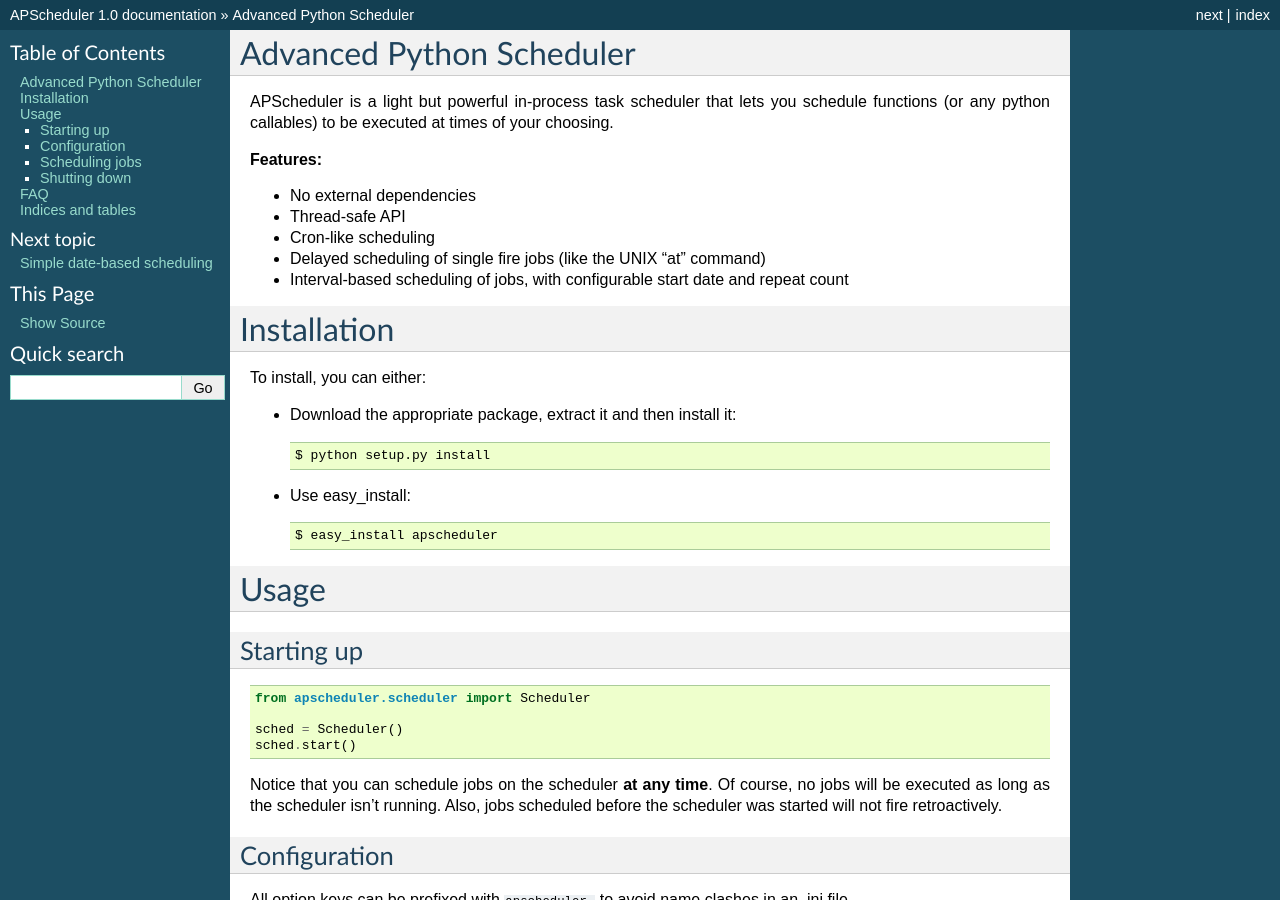
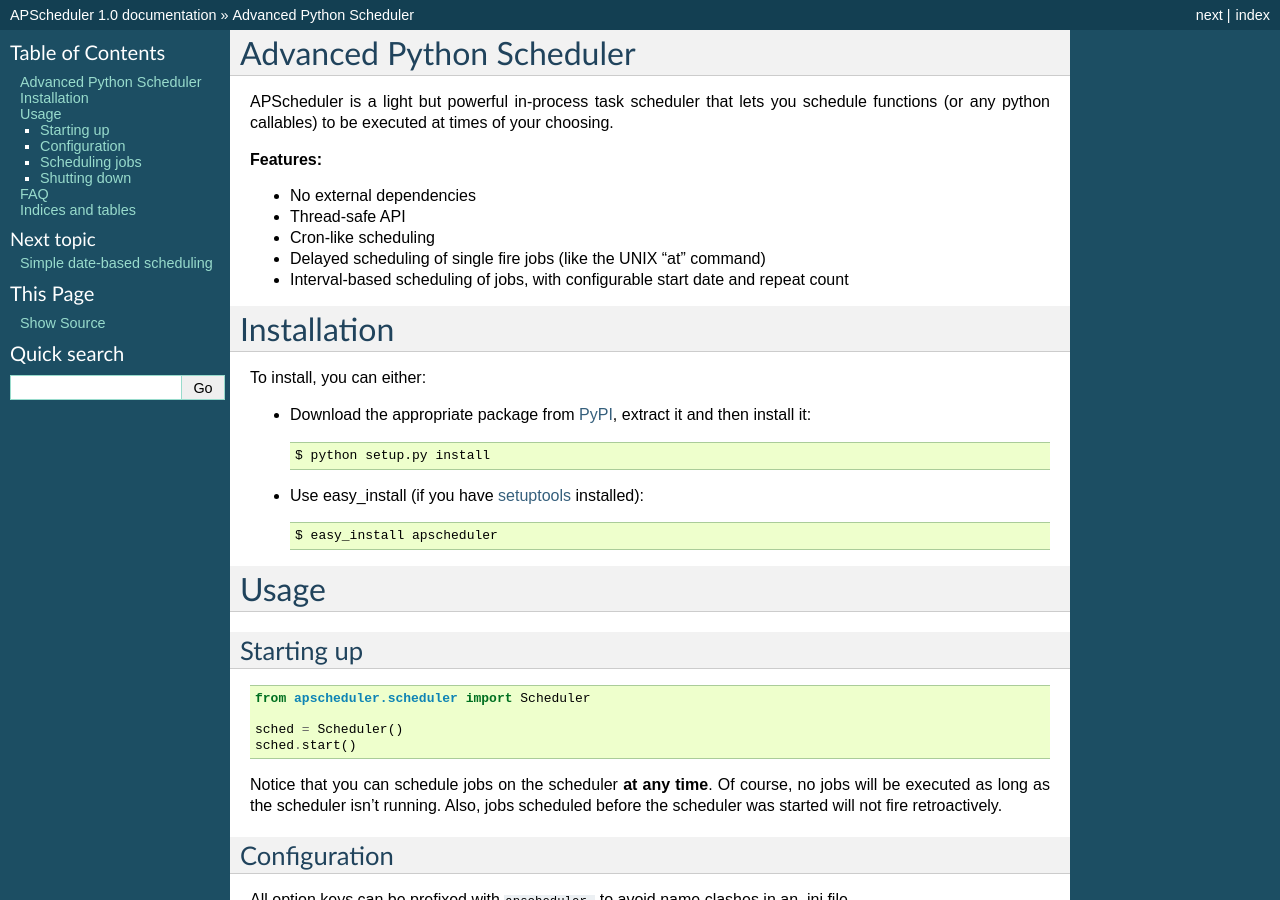
Before and after one commit to agronholm/apscheduler, a Sphinx documentation site: the page built from docs/index.rst, in a window 1280 px wide and 900 px high. Built offline with Sphinx 7.4.7, drawn with Linux system fonts in a browser that asks for light colours.

Commit message:
Further improved installation instructions

```diff
--- a/docs/index.rst
+++ b/docs/index.rst
@@ -19,11 +19,14 @@
 
 To install, you can either:
 
-* Download the appropriate package, extract it and then install it::
+* Download the appropriate package from
+  `PyPI <http://pypi.python.org/pypi/APScheduler/>`_, extract it and then
+  install it::
 
     $ python setup.py install
 
-* Use easy_install::
+* Use easy_install (if you have `setuptools
+  <http://pypi.python.org/pypi/setuptools>`_ installed)::
 
 	$ easy_install apscheduler
 
```
